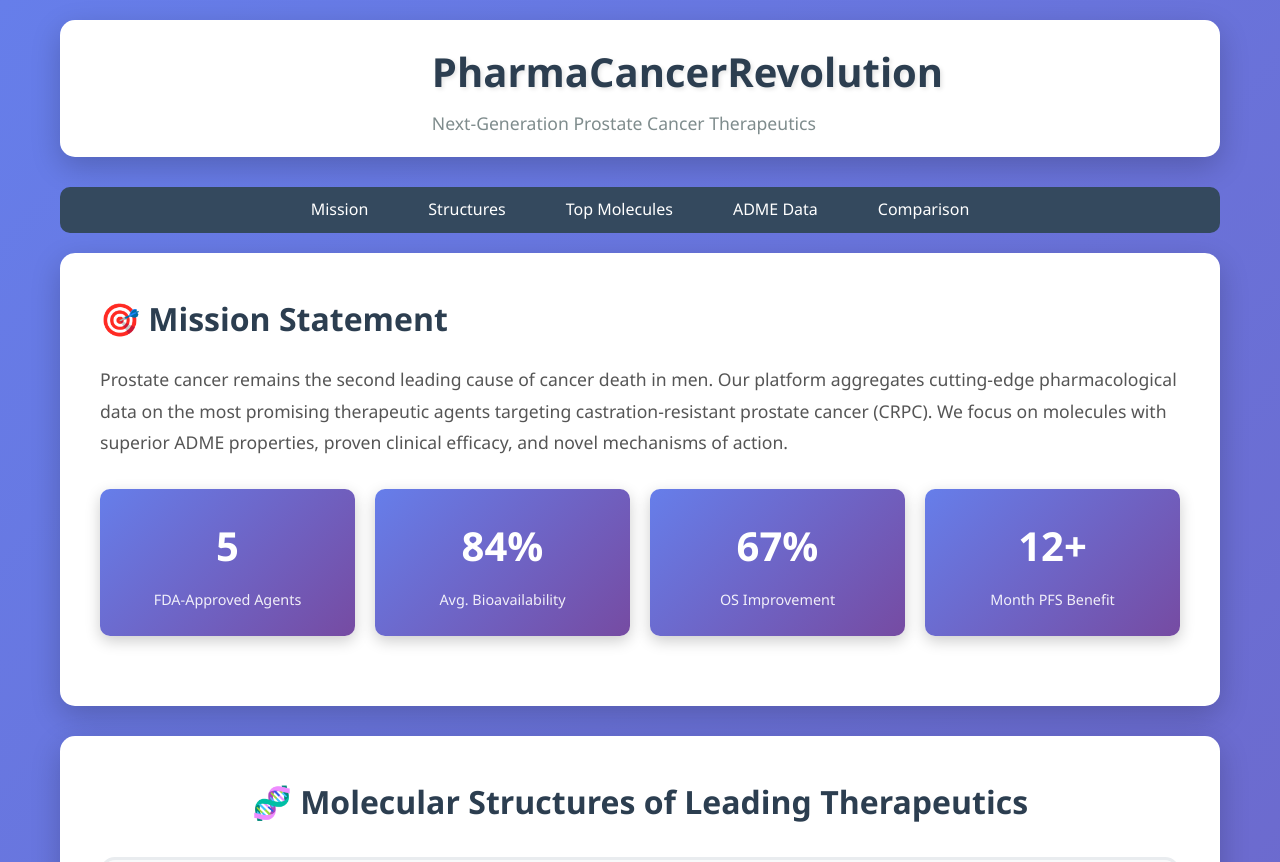
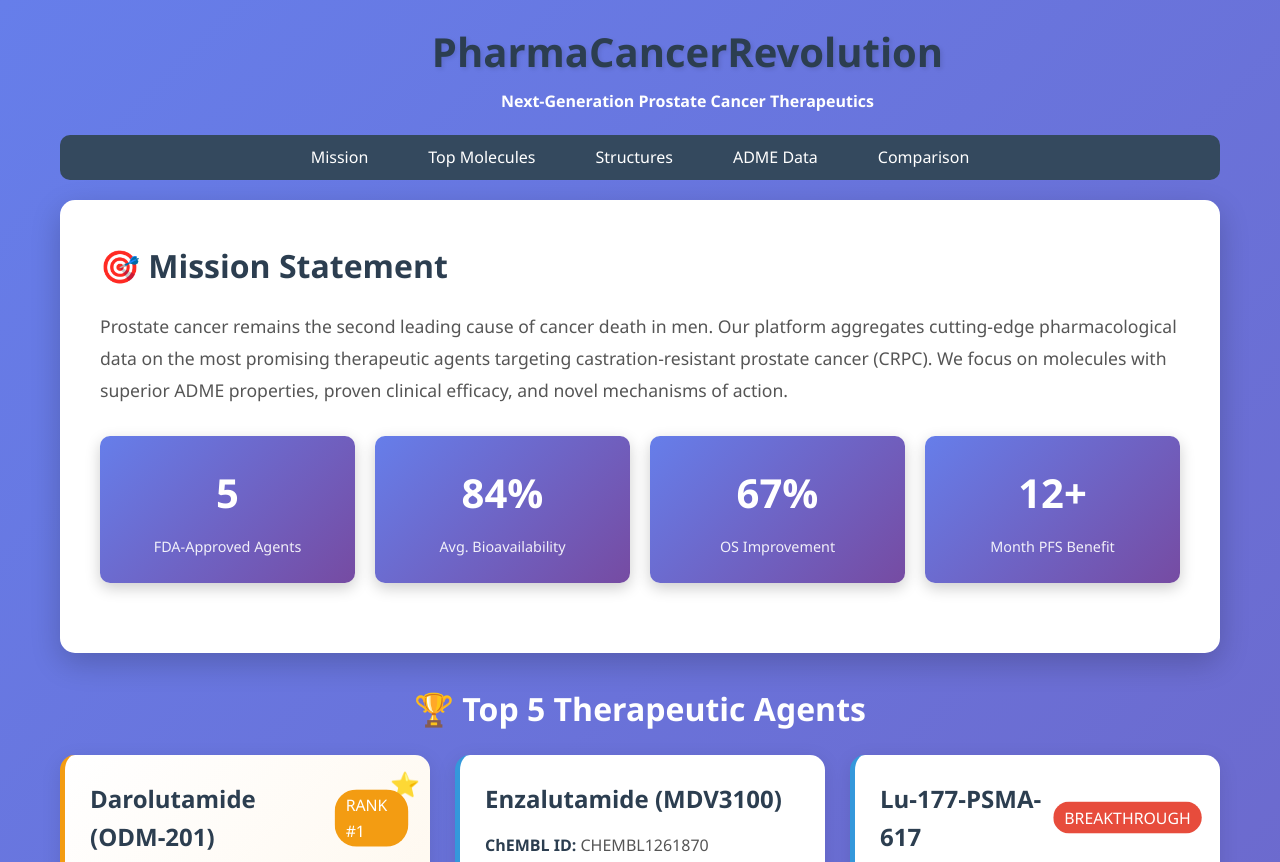
Before and after one commit to nehlaabderrahimpro-cell/PharmaCancerRevolution, a plain HTML site: page index.html in a window 1280 px wide. Shown: the top 862 px of the page. Drawn offline with Linux system fonts and the light colour scheme.

Commit message:
after modification

```diff
--- a/index.html
+++ b/index.html
@@ -26,11 +26,11 @@
 
         /* Header avec Logo */
         header {
-            background: white;
+            /*background: white;
             padding: 20px 30px;
             border-radius: 15px;
             box-shadow: 0 10px 30px rgba(0,0,0,0.2);
-            margin-bottom: 30px;
+            margin-bottom: 30px;*/
         }
 
         .header-content {
@@ -92,9 +92,13 @@
         }
 
         .subtitle {
-            color: #7f8c8d;
+            color: white;
+            */color: #7f8c8d;*/
             font-size: 1.1em;
             margin-top: 5px;
+            font-weight: bold;
+            text-align: center;
+
         }
 
         /* Navigation optionnelle */
@@ -448,8 +452,8 @@
         <nav>
             <ul>
                 <li><a href="#mission">Mission</a></li>
+                <li><a href="#molecules">Top Molecules</a></li>
                 <li><a href="#structures">Structures</a></li>
-                <li><a href="#molecules">Top Molecules</a></li>
                 <li><a href="#adme">ADME Data</a></li>
                 <li><a href="#comparison">Comparison</a></li>
             </ul>
@@ -486,19 +490,7 @@
             </div>
         </section>
 
-        <!-- Section d'affichage des structures moléculaires -->
-        <section class="structures-showcase" id="structures">
-            <h2>🧬 Molecular Structures of Leading Therapeutics</h2>
-            <div class="structure-image-container">
-                <img src="logo_and_structures.svg" alt="Molecular Structures of Prostate Cancer Drugs" class="structure-image">
-                <p class="structure-caption">
-                    Interactive molecular structures of Enzalutamide, Darolutamide, Abiraterone, Olaparib, and Lu-177-PSMA-617<br>
-                    <em>Hover over structures for detailed chemical information</em>
-                </p>
-            </div>
-        </section>
-
-        <!-- Top Molecules -->
+ <!-- Top Molecules -->
         <h2 id="molecules" style="color: white; margin: 30px 0 20px; text-align: center; font-size: 2em;">
             🏆 Top 5 Therapeutic Agents
         </h2>
@@ -590,6 +582,19 @@
                 </div>
             </div>
         </div>
+        <!-- Section d'affichage des structures moléculaires -->
+        <section class="structures-showcase" id="structures">
+            <h2>🧬 Molecular Structures of Leading Therapeutics</h2>
+            <div class="structure-image-container">
+                <img src="logo_and_structures.svg" alt="Molecular Structures of Prostate Cancer Drugs" class="structure-image">
+                <p class="structure-caption">
+                    Interactive molecular structures of Enzalutamide, Darolutamide, Abiraterone, Olaparib, and Lu-177-PSMA-617<br>
+                    <em>Hover over structures for detailed chemical information</em>
+                </p>
+            </div>
+        </section>
+
+
 
         <!-- ADME Comparison -->
         <section class="adme-section" id="adme">
```
